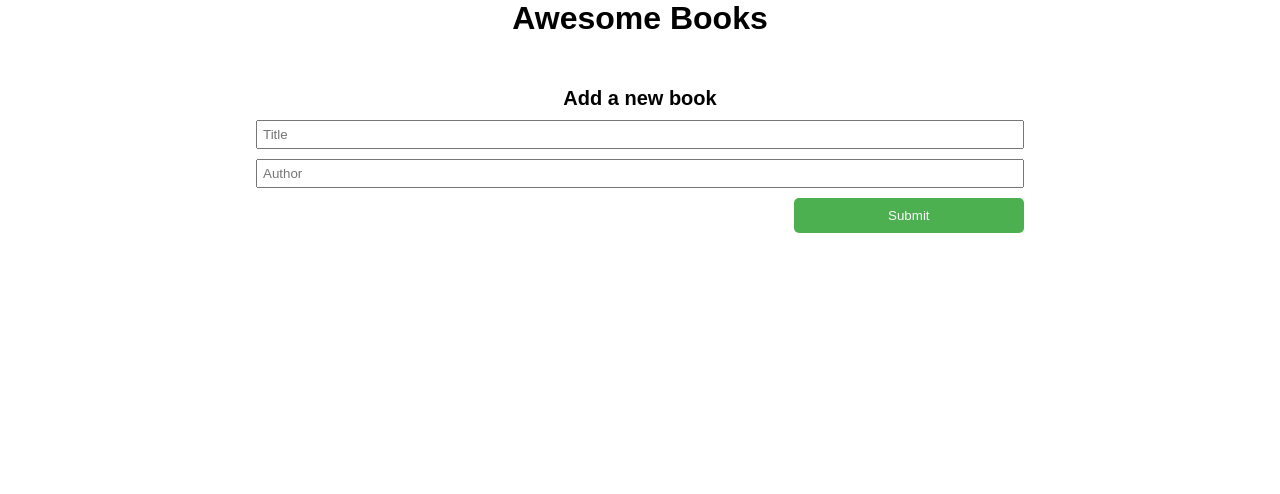
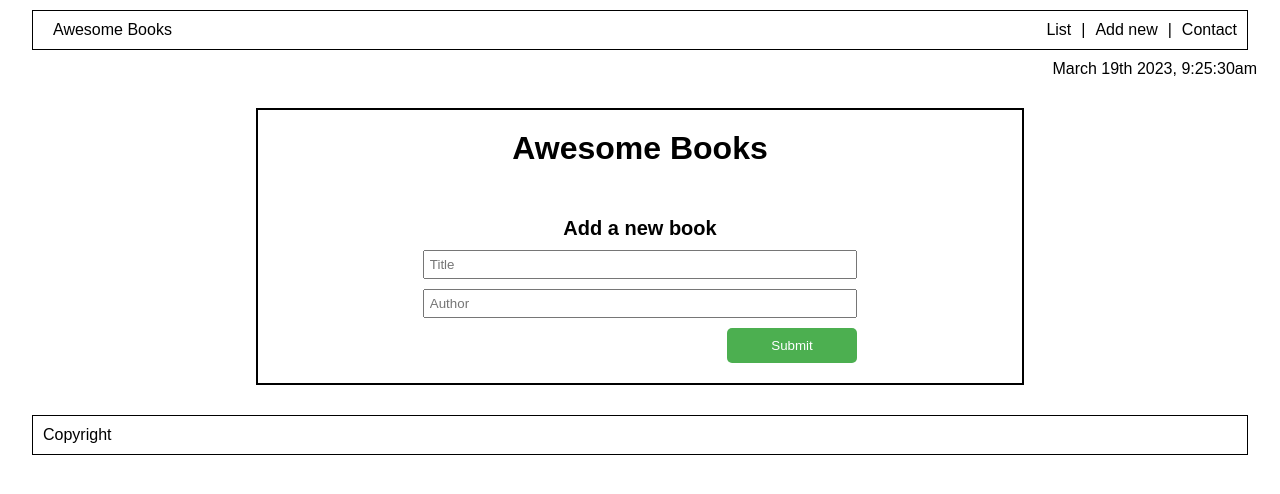
Before and after one commit to Obote/AwesomeBooks, a website: page index.html in a window 1280 px wide. Drawn offline with Linux system fonts and the light colour scheme.

Commit message:
Update html file

```diff
--- a/index.html
+++ b/index.html
@@ -6,7 +6,26 @@
     <title>Awesome Books</title>
     <link rel="stylesheet" href="style/index.css" />
   </head>
+
   <body>
+    <header>
+      <div class= "nav">
+     <a href="#" class="navbar-logo">Awesome Books</a>
+      <nav class="navbar">
+        <ul class="nav-list">
+       <li class="navbar-list"> <a href="#" class="navbar-link">List</a></li> <span> | </span>
+       <li class="navbar-list"> <a href="#" class="navbar-link">Add new</a></li> <span> | </span>
+       <li class="navbar-list"> <a href="#" class="navbar-link">Contact</a></li>
+      </ul>
+       </nav>
+      </div>
+       <div>
+        <p class="date">March 19th 2023, 9:25:30am
+        </p>
+       </div>
+
+    </header>
+    <div class="book-section">
     <h1>Awesome Books</h1>
     <div id="bookList"></div>
 
@@ -17,6 +36,13 @@
       <input type="text" id="author" placeholder="Author" />
       <button type="submit" id="submit">Submit</button>
      </form>
+    </div>
+
+    <footer>
+      <div class="foot">
+        <p>Copyright</p>
+      </div>
+    </footer>
 
     <script src="javascript/index.js"></script>
   </body>
```
